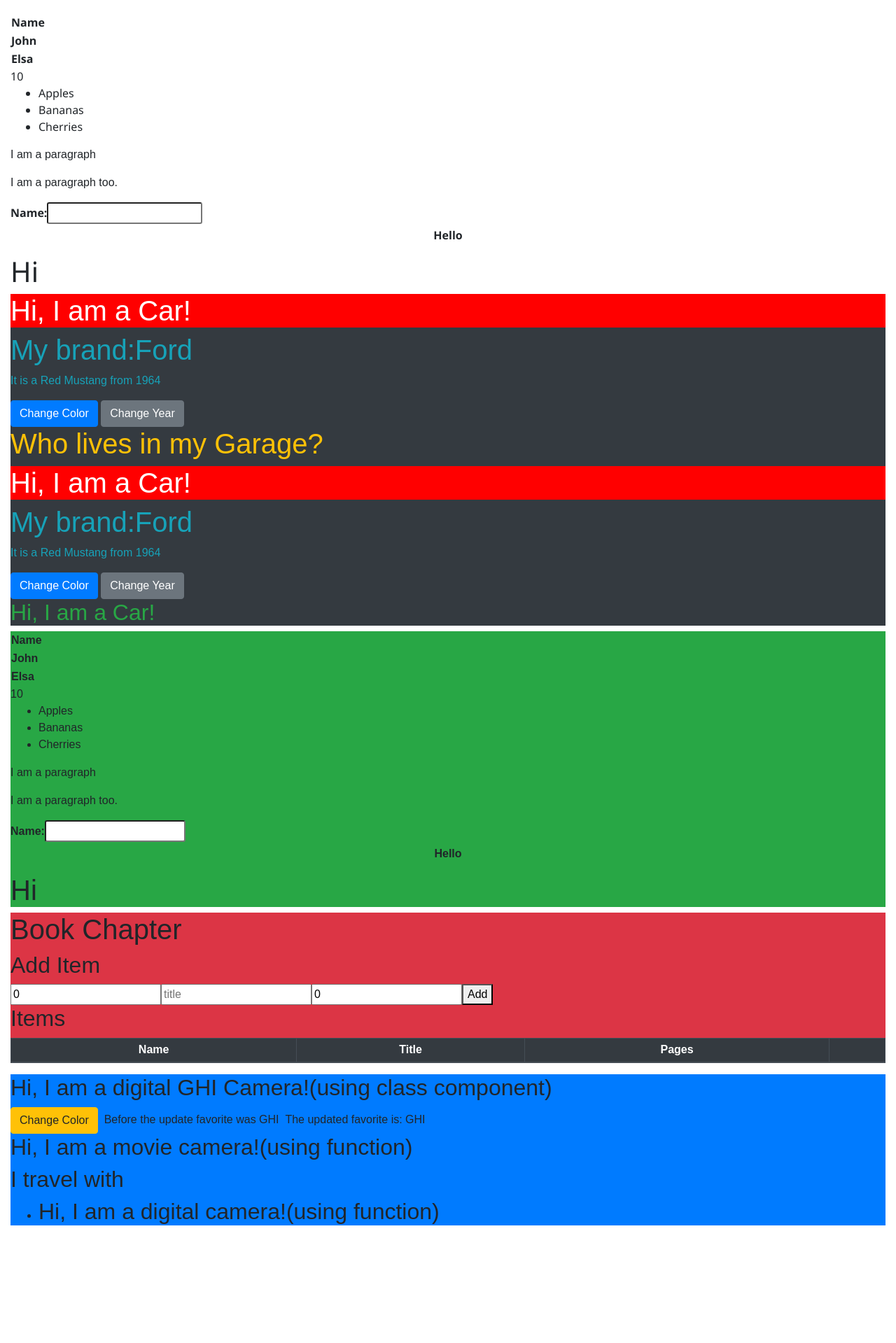
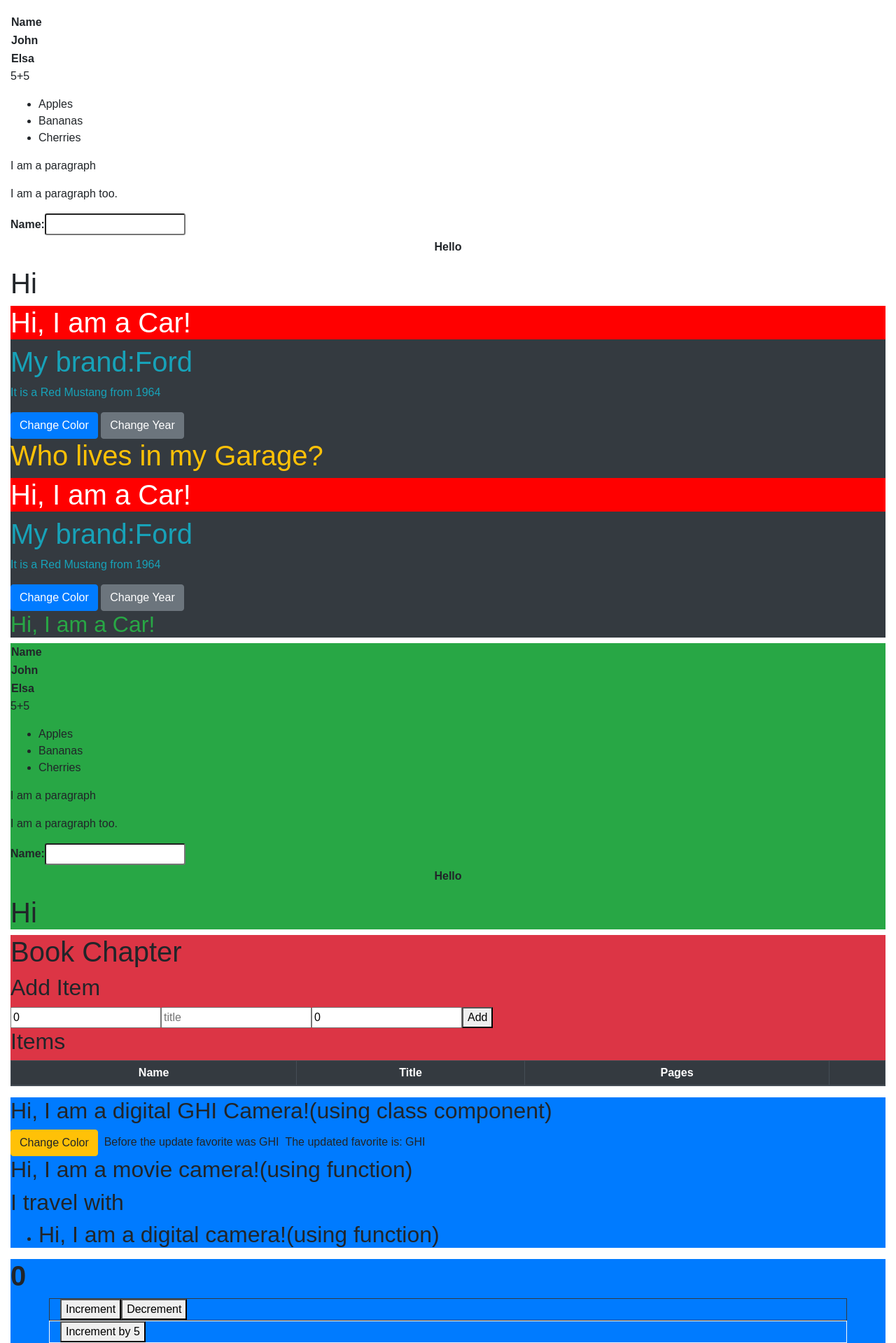
Before and after one commit to codedm24/ReactJS-Code, a React (Create React App) app in the folder reactapp3/: page /HtmlRender in a window 1280 px wide. Shown: the part 93-2012 px from the top of the page at 70% size. Before the commit the page ends 1860 px from the top, so only its background shows below. Built offline with nearby package versions, Linux system fonts and the light colour scheme.

Commit message:
Redux code

```diff
--- a/reactapp3/src/BookChapterData.js
+++ b/reactapp3/src/BookChapterData.js
@@ -52,10 +52,12 @@ function BookChapterData(){
             <h2>Items</h2>
             <table className="table table-bordered table-sm">
                     <thead className="thead-dark">
+                        <tr>
                         <th className="text-center">Name</th>
                         <th className="text-center">Title</th>
                         <th className="text-center">Pages</th>
                         <th className="text-center small-wdth"></th>
+                        </tr>
                     </thead>
                     <tbody>
                         {items.map((item) => {
--- a/reactapp3/src/Camera.js
+++ b/reactapp3/src/Camera.js
@@ -31,7 +31,8 @@ class Camera extends React.Component
 
     getSnapshotBeforeUpdate(prevPros, prevState){
         document.getElementById("spanprevBrand").innerHTML = "Before the update favorite was " + prevState.favoriteBrand;
-
+        const snapshot = prevState.favoriteBrand;
+        return snapshot;
     }
 
     componentDidUpdate(){
--- /dev/null
+++ b/reactapp3/src/Counter.js
@@ -0,0 +1,29 @@
+import React from 'react';
+import {useSelector, useDispatch} from 'react-redux';
+import { increment, decrement, incrementByAmount } from './reducers/counterSlice';
+
+export function Counter(){
+    const count = useSelector((state) => state.counter.value);
+    const dispatch = useDispatch();
+
+    return(
+        <div>
+            <p className="h1 font-weight-bold">
+                <span>{count}</span>
+            </p>
+            <div className='container border border-dark'>
+                <button aria-label="Increment value"
+                    onClick={()=>dispatch(increment())}>Increment</button>
+
+                <button aria-label="Decrement value"
+                    onClick={()=>dispatch(decrement())}>Decrement</button>
+            </div>
+            <div className='container border border-light'>
+                <button aria-label="Increment by 5"
+                    onClick={()=>dispatch(incrementByAmount(5))}>Increment by 5</button>
+            </div>
+        </div>
+    );
+}
+
+export default Counter;
--- /dev/null
+++ b/reactapp3/src/ErrorBoundary.js
@@ -0,0 +1,29 @@
+import React from 'react';
+
+class ErrorBoundary extends React.Component {
+  constructor(props) {
+    super(props);
+    this.state = { hasError: false };
+  }
+
+  static getDerivedStateFromError(error) {
+    // Update state so the next render will show the fallback UI.
+    return { hasError: true };
+  }
+
+  componentDidCatch(error, errorInfo) {
+    // You can also log the error to an error reporting service
+    console.error("Error caught by ErrorBoundary: ", error, errorInfo);
+  }
+
+  render() {
+    if (this.state.hasError) {
+      // You can render any custom fallback UI
+      return <h1>Something went wrong.</h1>;
+    }
+
+    return this.props.children;
+  }
+}
+
+export default ErrorBoundary;
--- a/reactapp3/src/index.js
+++ b/reactapp3/src/index.js
@@ -1,6 +1,9 @@
 import React from 'react';
 import ReactDOM from 'react-dom/client';
 import { BrowserRouter, Routes, Route } from 'react-router-dom';
+import {Provider} from 'react-redux';
+import {configureStore} from '@reduxjs/toolkit';
+import rootReducer from './reducers';
 import './App.css';
 import Car from './Car.js';
 import Garage from './Garage.js';
@@ -15,7 +18,8 @@ import BookChapterData from './BookChapterData.js';
 import Camera from './Camera.js';
 import CameraFn from './CameraFn.js';
 import TravelAccessories from './TravelAccessories.js';
-
+import Counter from './Counter.js';
+import ErrorBoundary from './ErrorBoundary.js';
 // // import './index.css';
 // // import App from './App';
 // // import reportWebVitals from './reportWebVitals';
@@ -26,6 +30,10 @@ import TravelAccessories from './TravelAccessories.js';
 // //     <App />
 // //   </React.StrictMode>
 // // );
+
+const store = configureStore({
+    reducer: rootReducer
+});
 
 const myFirstElement = (
 <div>
@@ -59,13 +67,21 @@ const myFirstElement = (
         <CameraFn cameratype="movie"/>
         <TravelAccessories/>
         </div>
-
+        <div className="bg bg-primary">
+            <ErrorBoundary>
+                <Counter/>
+            </ErrorBoundary>
+        </div>
     </div>
 </div>
 );
 
 const root = ReactDOM.createRoot(document.getElementById('root'));
-root.render(myFirstElement);
+root.render(
+    <Provider store={store}>
+        {myFirstElement}
+    </Provider>
+    );
 // If you want to start measuring performance in your app, pass a function
 // to log results (for example: reportWebVitals(console.log))
 // or send to an analytics endpoint. Learn more: https://bit.ly/CRA-vitals
--- a/reactapp3/src/pages/HtmlRender.js
+++ b/reactapp3/src/pages/HtmlRender.js
@@ -3,18 +3,22 @@ import React from "react";
 function HtmlRender()
 {
     const myElement1 =(
-      <table><tr><th>Name</th></tr><tr><th>John</th></tr><tr><th>Elsa</th></tr></table>
+      <table id="table1"><tbody>
+        <tr key="trName"><th>Name</th></tr>
+        <tr key="trJohn"><th>John</th></tr>
+        <tr key="trElsa"><th>Elsa</th></tr>
+        </tbody></table>
       //<h1>Hello</h1>
     );
 
-    const myElement2 = (5+5);
+    const myElement2 = (<p>5+5</p>);
 
     const myElement3 = (
-        <uL>
-            <li>Apples</li>
-            <li>Bananas</li>
-            <li>Cherries</li>
-        </uL>
+        <ul>
+            <li key="Apples">Apples</li>
+            <li key="Bananas">Bananas</li>
+            <li key="Cherries">Cherries</li>
+        </ul>
     );
 
     const myElement4 = (
@@ -41,13 +45,33 @@ function HtmlRender()
 
     const myElement7 = (<h1>{(x) < 10 ? "Hi" : "Hello"}</h1>);
 
-    const myElement = [myElement1, myElement2, myElement3, myElement4, myElement5, myElement6, myElement7];
+    //const myElement = [myElement1, myElement2, myElement3, myElement4, myElement5, myElement6, myElement7];
+
+    const myElement = [
+        {id: 1, element: myElement1},
+        {id: 2, element: myElement2},
+        {id: 3, element: myElement3},
+        {id: 4, element: myElement4},
+        {id: 5, element: myElement5},
+        {id: 6, element: myElement6},
+        {id: 7, element: myElement7},
+    ];
 
     return(
         //display method 1
-        <>
-            {myElement}
-        </>
+        //myElement
+        <div>
+
+            {
+                myElement.map(
+                    item =>(
+                        <div key={item.id}>
+                            {item.element}
+                        </div>
+                    )
+                )
+            }
+        </div>
         //display method 2
         //myElement
 
--- /dev/null
+++ b/reactapp3/src/reducers/counterSlice.js
@@ -0,0 +1,22 @@
+import {createSlice} from '@reduxjs/toolkit';
+
+export const counterSlice = createSlice({
+    name:'counter',
+    initialState:{
+        value:0,
+    },
+    reducers:{
+        increment: (state) =>{
+            state.value += 1;
+        },
+        decrement: (state) => {
+            state.value -= 1;
+        },
+        incrementByAmount: (state,action) =>{
+            state.value += action.payload;
+        }
+    }
+});
+
+export const {increment, decrement, incrementByAmount} = counterSlice.actions;
+export default counterSlice.reducer;
--- /dev/null
+++ b/reactapp3/src/reducers/index.js
@@ -0,0 +1,10 @@
+import { combineReducers } from 'redux';
+import someReducer from './someReducer';
+import counterReducer from './counterSlice';
+
+const rootReducer = combineReducers({
+    some: someReducer,
+    counter: counterReducer
+});
+
+export default rootReducer;
--- /dev/null
+++ b/reactapp3/src/reducers/someReducer.js
@@ -0,0 +1,13 @@
+const initialState = {value:0};
+const someReducer = (state = initialState, action) =>{
+    switch(action.type){
+        case 'INCREMENT':
+            return {...state, value: state.value + 1};
+        case 'DECREMENT':
+            return {...state, value: state.value - 1};
+        default:
+            return state;
+    }
+};
+
+export default someReducer;
```
